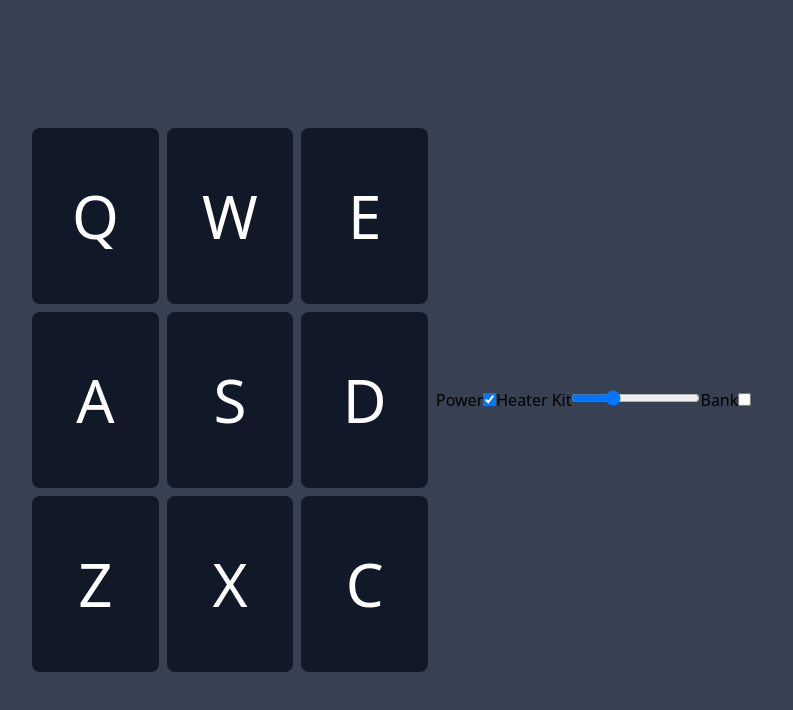
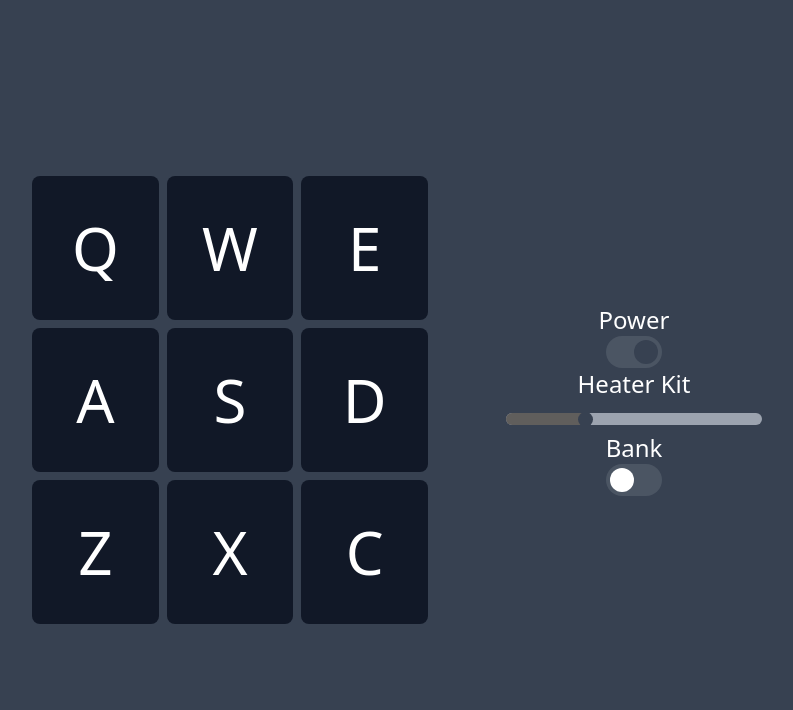
Before and after one commit to balomus/drum-machine, a React (Create React App) app: page / in a window 1280 px wide. Shown: the top 710 px of the page, without its empty margins (208-1001 px from the left). Built offline with nearby package versions, Linux system fonts and the light colour scheme.

Commit message:
Finished re-styling buttons, toggles, and range slider.

```diff
--- a/src/App.js
+++ b/src/App.js
@@ -189,7 +189,7 @@ function App() {
     {
       if (e.keyCode === currentBank[i].keyCode)
       {
-        if (power == true)
+        if (power === true)
         {
           playSound(document.getElementById(currentBank[i].id))
         }
@@ -200,7 +200,7 @@ function App() {
   useEffect(() => {
     if (power === true)
     {
-      if (selectedBank == false)
+      if (selectedBank === false)
       {
         setBank(bankOne);
       }
@@ -226,7 +226,7 @@ function App() {
   }, [volume]);
 
   useEffect(() => {
-    if (selectedBank == false)
+    if (selectedBank === false)
     {
       setDisplay("Heater Kit");
     }
@@ -241,11 +241,11 @@ function App() {
     element.currentTime = 0;
     element.play();
     setDisplay(element.id);
-    element.parentElement.style.backgroundColor = "red";
-    element.parentElement.style.color = "white";
+    element.parentElement.style.backgroundColor = "#4B5563";
+    // element.parentElement.style.color = "white";
     setTimeout(() => {
-      element.parentElement.style.backgroundColor = "white";
-      element.parentElement.style.color = "black";
+      element.parentElement.style.backgroundColor = "#111827";
+      // element.parentElement.style.color = "black";
     }, 100);
   }
 
--- a/src/Controls.js
+++ b/src/Controls.js
@@ -1,14 +1,14 @@
 const Controls = (props) => {
 
     const togglePower = () => {
-        if(props.power == true)
+        if(props.power === true)
         {
             props.setBank(props.bankEmpty);
             props.setDisplay(" ");
         }
         else
         {
-            if (props.selectedBank == false)
+            if (props.selectedBank === false)
             {
                 props.setBank(props.bankOne);
             }
@@ -21,11 +21,11 @@ const Controls = (props) => {
     }
 
     const toggleBank = () => {
-        if (props.selectedBank == true)
+        if (props.selectedBank === true)
         {
             props.setBank(props.bankOne);
         }
-        else if (props.selectedBank == false)
+        else if (props.selectedBank === false)
         {
             props.setBank(props.bankTwo);
         }
@@ -38,20 +38,31 @@ const Controls = (props) => {
 
     return (
         <div id="controls" class="controls">
+
             <div>Power</div>
             <label className="switch">
-                <input type="checkbox" checked={props.power} onChange={togglePower}/>
-                <span className="slider"></span>
+                <div class="relative">
+                    <input type="checkbox" id="toggleB" class="sr-only" checked={props.power} onChange={togglePower}/>
+                    <div class="switch-line"></div>
+                    <div class="switch-dot"></div>
+                </div>
             </label>
+
             <div id="display">{props.display}</div>
+
             <div>
-                <input type="range" step="0.01" min="0" max="1" value={props.volume} onChange={updateVolume}></input>
+                <input class="range-slider" type="range" step="0.01" min="0" max="1" value={props.volume} onChange={updateVolume}></input>
             </div>
+
             <div>Bank</div>
             <label className="switch">
-                <input type="checkbox" checked={props.selectedBank} onChange={toggleBank}/>
-                <span className="slider"></span>
+                <div class="relative">
+                    <input type="checkbox" id="toggleB" class="sr-only" checked={props.selectedBank} onChange={toggleBank}/>
+                    <div class="switch-line"></div>
+                    <div class="switch-dot"></div>
+                </div>
             </label>
+
         </div>
      );
 }
--- a/src/DrumPad.js
+++ b/src/DrumPad.js
@@ -1,4 +1,3 @@
-import { useState } from "react";
 import Button from "./Button";
 
 const DrumPad = ({currentBank, playSound}) => {
--- a/src/index.css
+++ b/src/index.css
@@ -1,6 +1,24 @@
 @tailwind base;
 @tailwind components;
 @tailwind utilities;
+
+@layer base {
+  input:checked ~ .dot {
+    transform: translateX(100%);
+    background-color: #374151;
+  }
+
+  input[type="range"]::-webkit-slider-thumb {
+    width: 15px;
+    -webkit-appearance: none;
+    appearance: none;
+    height: 15px;
+    /* cursor: ew-resize; */
+    background: #374151;
+    box-shadow: -405px 0 0 400px #605E5C;
+    border-radius: 50%;
+}
+}
 
 @layer components {
   .wrapper {
@@ -13,10 +31,19 @@
     @apply grid gap-2 grid-cols-3 content-center;
   }
   .button {
-    @apply rounded-lg bg-gray-900 text-white text-6xl h-32 md:h-32 lg:h-36 xl:h-44 flex items-center justify-center;
+    @apply rounded-lg bg-gray-900 text-white text-6xl h-32 md:h-32 lg:h-36 xl:h-36 2xl:h-44 flex items-center justify-center;
   }
   .controls {
-    @apply flex items-center;
+    @apply flex items-center flex-col justify-center text-2xl text-white;
+  }
+  .switch-line {
+    @apply block bg-gray-600 w-14 h-8 rounded-full;
+  }
+  .switch-dot {
+    @apply dot absolute left-1 top-1 bg-white w-6 h-6 rounded-full transition;
+  }
+  .range-slider {
+    @apply rounded-lg overflow-hidden appearance-none bg-gray-400 h-3 w-64;
   }
 }
 
```
Also changed, not shown: 1 other file (tests, documents, lock files or other folders).
